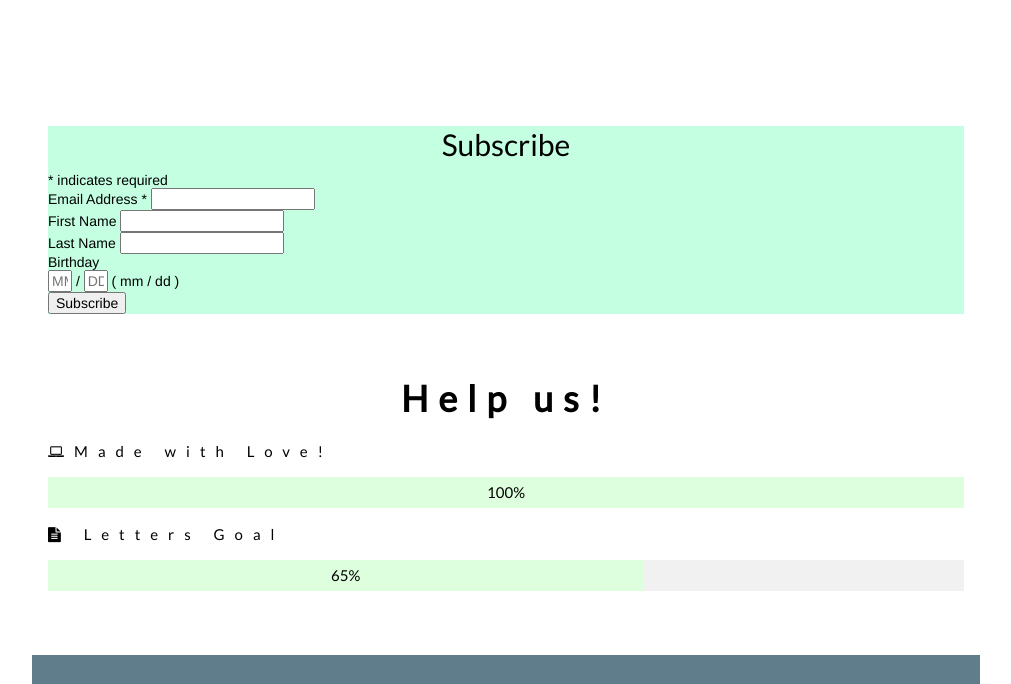
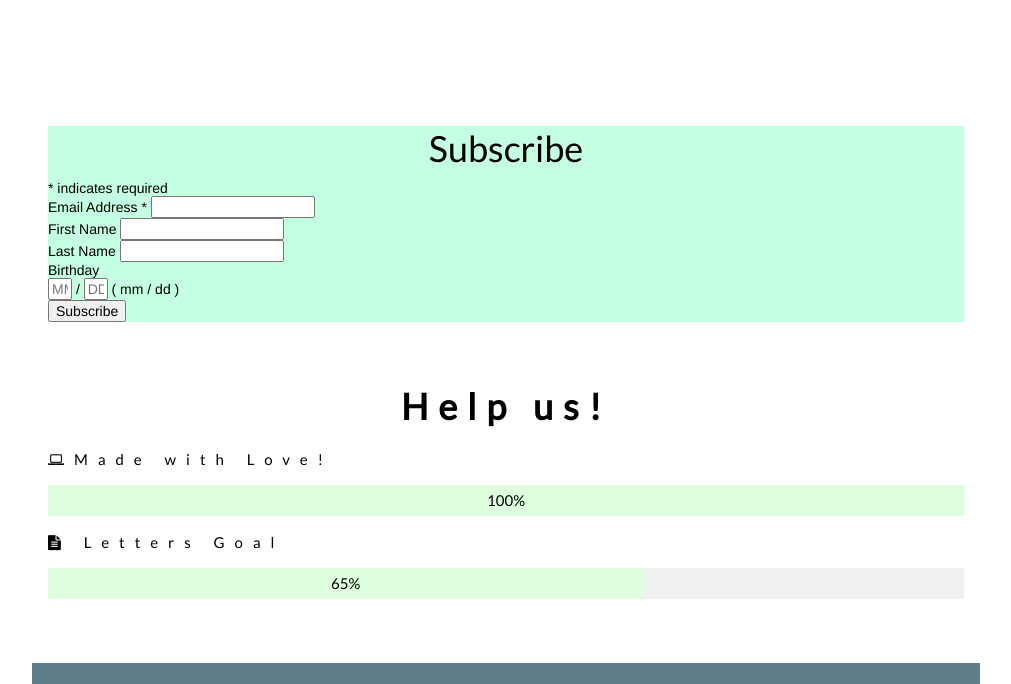
Before and after one commit to paperbridges/paperbridges.github.io, a plain HTML site: page index.html in a window 1280 px wide. Shown: the part 1811-2495 px from the top of the page, without its empty margins (134-1145 px from the left). Drawn offline with nearby package versions, Linux system fonts and the light colour scheme; a script that the page names is missing.

Commit message:
Update index.html

```diff
--- a/index.html
+++ b/index.html
@@ -222,7 +222,7 @@ function typeWriter() {
 <div id="mc_embed_signup">
 <form action="https://github.us4.list-manage.com/subscribe/post?u=d754b271370570a82ea846f79&amp;id=13899da613" method="post" id="mc-embedded-subscribe-form" name="mc-embedded-subscribe-form" class="validate" target="_blank" novalidate>
     <div id="mc_embed_signup_scroll">
-	<center><h2>Subscribe</h2></center>
+	<center><h2 class="w3-center w3-xxlarge">Subscribe</h2></center>
 <div class="indicates-required"><span class="asterisk">*</span> indicates required</div>
 <div class="mc-field-group">
 	<label for="mce-EMAIL">Email Address  <span class="asterisk">*</span>
```
